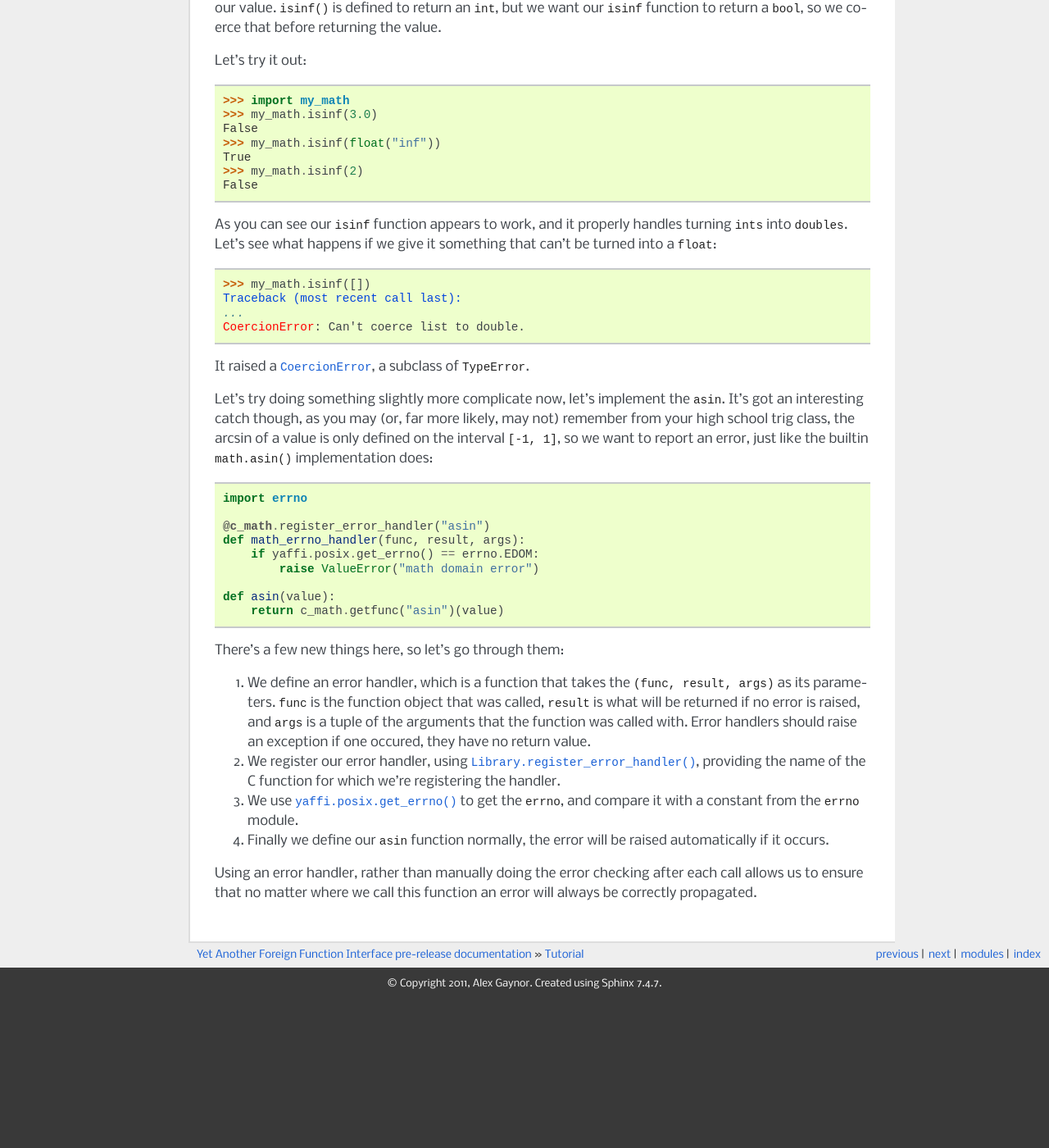
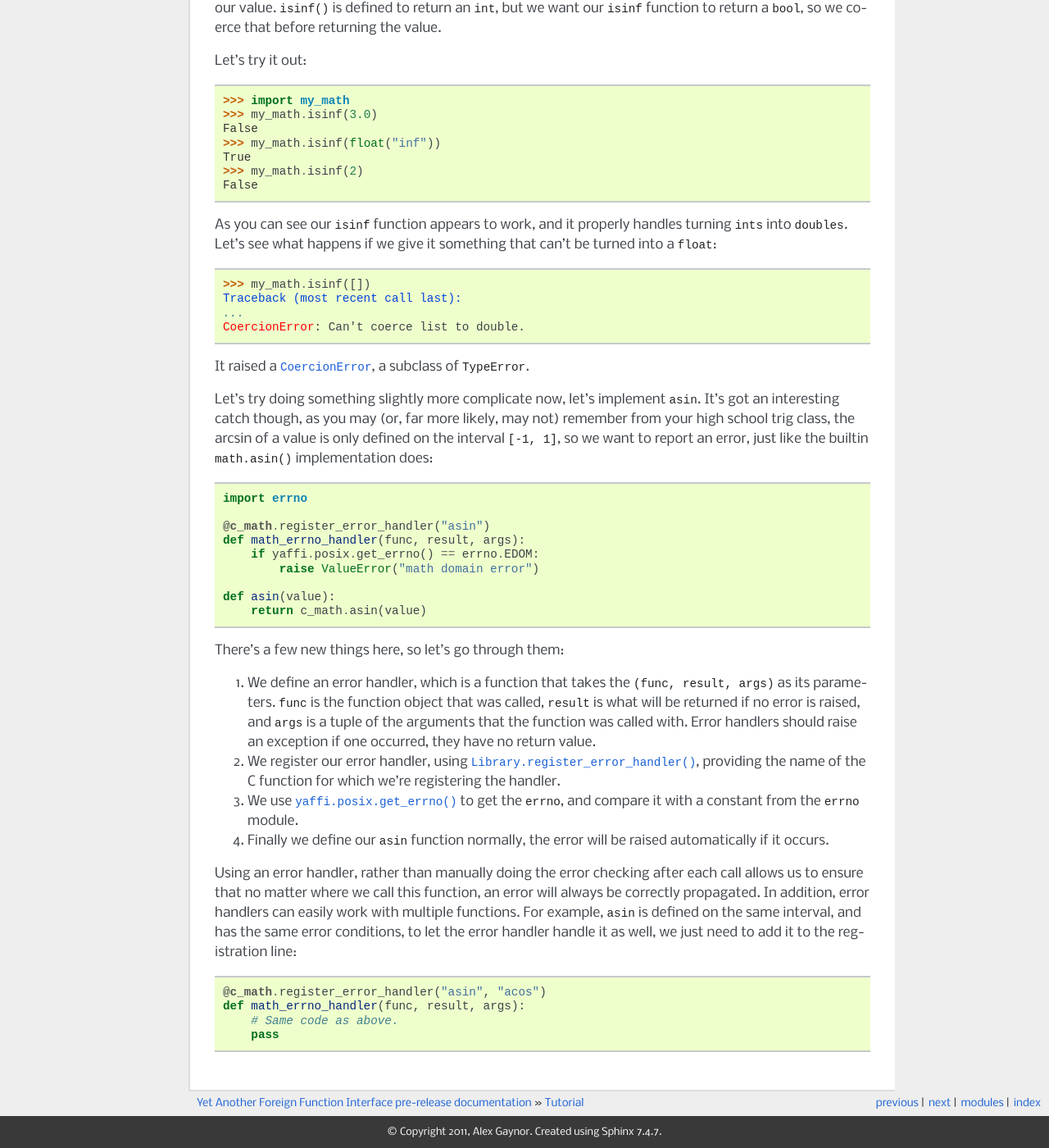
Before and after one commit to alex/yaffi, a Sphinx documentation site: the page built from docs/tutorial.rst, in a window 1280 px wide and 1400 px high, scrolled down 736 px. Shown: the whole window at 82% size. Built offline with Sphinx 7.4.7, drawn with Linux system fonts in a browser that asks for light colours; before the commit the page ends 1955 px from its top, so only the background shows below that; some of the changed text lies outside the part shown.

```diff
--- a/docs/tutorial.rst
+++ b/docs/tutorial.rst
@@ -31,7 +31,7 @@ The simplest function in the :py:mod:`math` module is probably
 :py:func:`~math.isinf`, so let's start there::
 
     def isinf(value):
-        res = c_math.getfunc("isinf")(value)
+        res = c_math.isinf(value)
         return bool(res)
 
 This is pretty simple, first we get the :c:func:`isinf` function from the
@@ -68,7 +72,7 @@ Let's try doing something slightly more complicate now, let's implement the ``as
             raise ValueError("math domain error")
 
     def asin(value):
-        return c_math.getfunc("asin")(value)
+        return c_math.asin(value)
 
 There's a few new things here, so let's go through them:
 
@@ -76,8 +80,8 @@ There's a few new things here, so let's go through them:
    ``(func, result, args)`` as its parameters.  ``func`` is the function object
    that was called, ``result`` is what will be returned if no error is raised,
    and ``args`` is a tuple of the arguments that the function was called with.
-   Error handlers should raise an exception if one occured, they have no return
-   value.
+   Error handlers should raise an exception if one occurred, they have no
+   return value.
 2. We register our error handler, using
    :py:meth:`Library.register_error_handler`, providing the name of the C
    function for which we're registering the handler.
@@ -87,7 +91,15 @@ There's a few new things here, so let's go through them:
    automatically if it occurs.
 
 Using an error handler, rather than manually doing the error checking after
-each call allows us to ensure that no matter where we call this function an
-error will always be correctly propagated.
+each call allows us to ensure that no matter where we call this function, an
+error will always be correctly propagated.  In addition, error handlers can
+easily work with multiple functions.  For example, ``asin`` is defined on the
+same interval, and has the same error conditions, to let the error handler
+handle it as well, we just need to add it to the registration line::
+
+    @c_math.register_error_handler("asin", "acos")
+    def math_errno_handler(func, result, args):
+        # Same code as above.
+        pass
 
 .. _virtualenv: http://www.virtualenv.org/
```
Also changed, not shown: other parts of docs/tutorial.rst (+6 -2 lines), docs/api.rst (+11 -12 lines), docs/architecture.rst (+9 -3 lines), docs/ctypes.rst (+20 -10 lines).
